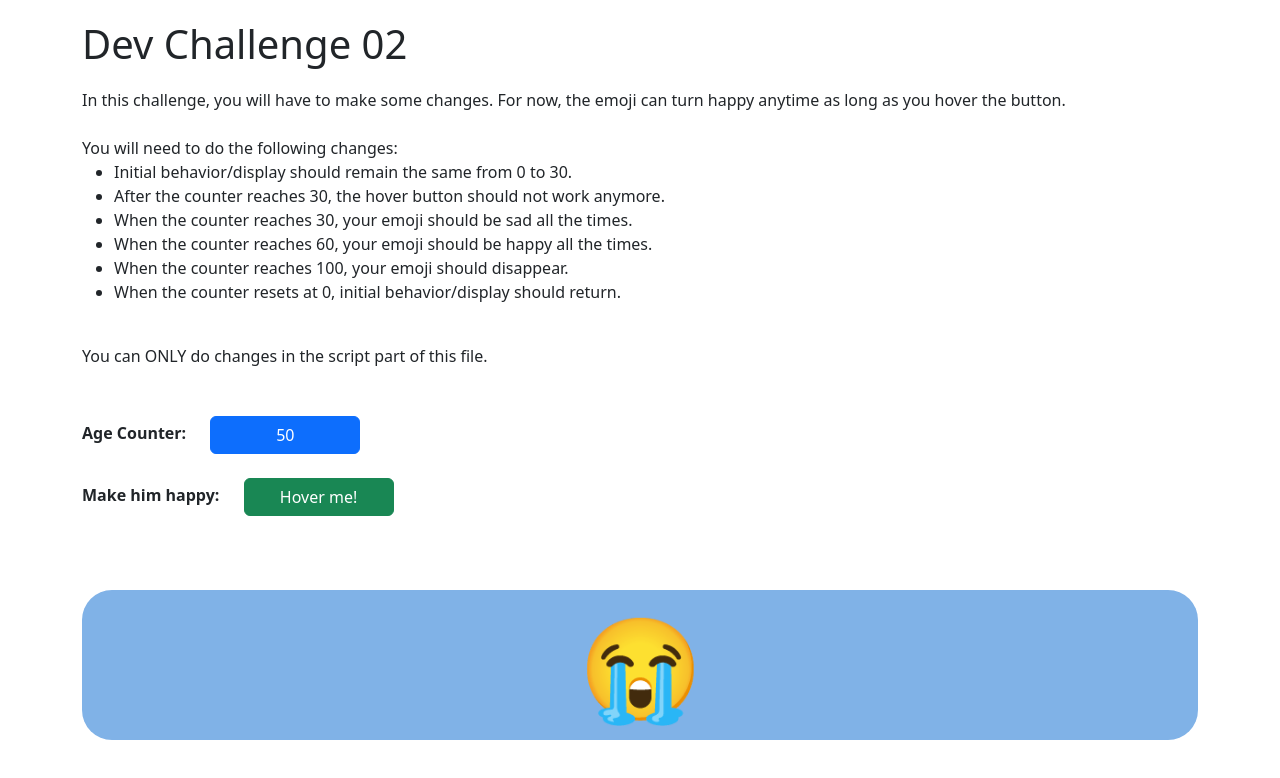
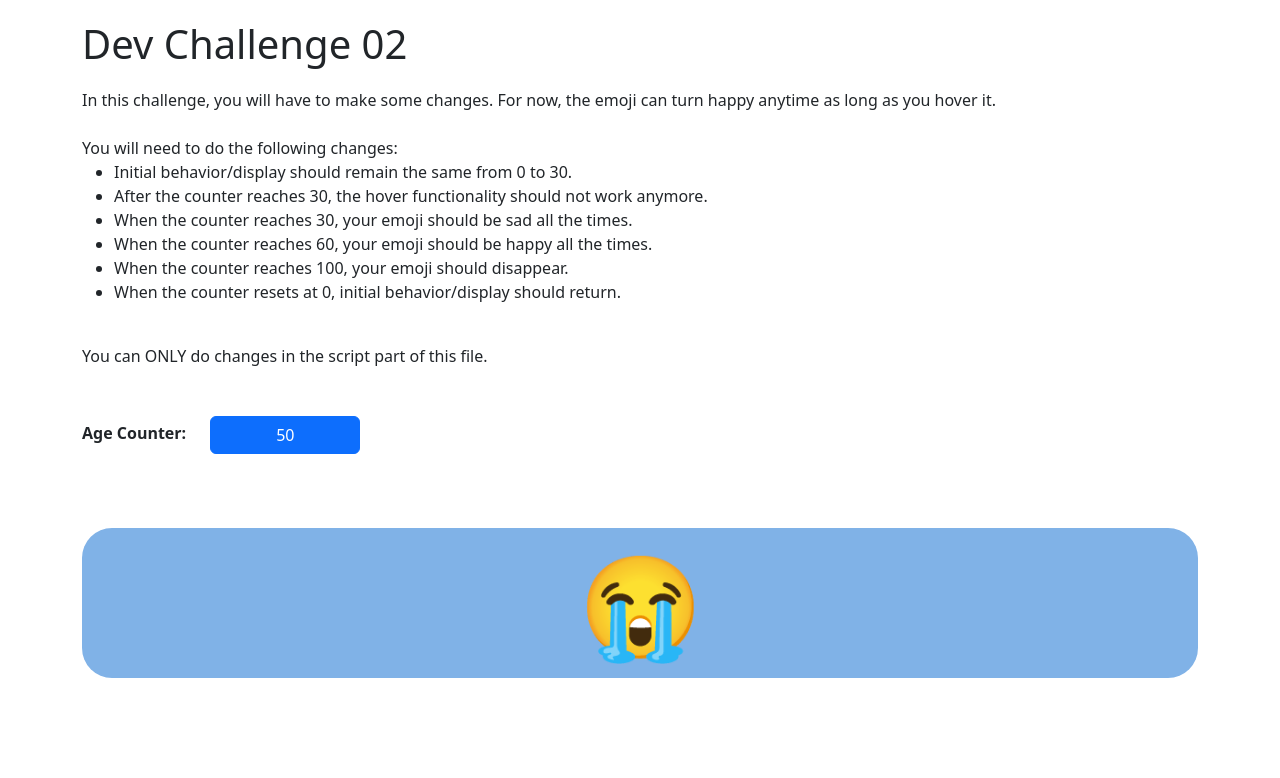
Before and after one commit to programhq/devChallenges, a plain HTML site: page 02/index.html in a window 1280 px wide. Drawn offline with nearby package versions, Linux system fonts and the light colour scheme.

Commit message:
hover on the emoji itself

```diff
--- a/02/index.html
+++ b/02/index.html
@@ -37,11 +37,11 @@
 <div class="container">
     <h1>Dev Challenge 02</h1>
     <span>
-        In this challenge, you will have to make some changes. For now, the emoji can turn happy anytime as long as you hover the button.<br/><br/>
+        In this challenge, you will have to make some changes. For now, the emoji can turn happy anytime as long as you hover it.<br/><br/>
         You will need to do the following changes:
         <ul>
             <li>Initial behavior/display should remain the same from 0 to 30.</li>
-            <li>After the counter reaches 30, the hover button should not work anymore.</li>
+            <li>After the counter reaches 30, the hover functionality should not work anymore.</li>
             <li>When the counter reaches 30, your emoji should be sad all the times.</li>
             <li>When the counter reaches 60, your emoji should be happy all the times.</li>
             <li>When the counter reaches 100, your emoji should disappear.</li>
@@ -53,9 +53,7 @@
 
     <b>Age Counter:</b> <a id="counter1" class="btn bb1 btn-primary">0</a><br/><br/>
 
-    <b>Make him happy:</b> <a class="btn bb1 btn-success" onmouseover="happy();" onmouseout="sad();">Hover me!</a><br/><br/>
-
-    <div id="your_emoji">
+    <div id="your_emoji" onmouseover="happy();" onmouseout="sad();">
         <div id="sad_emoji">😭</div>
         <div id="happy_emoji">😊</div>
     </div>
```
